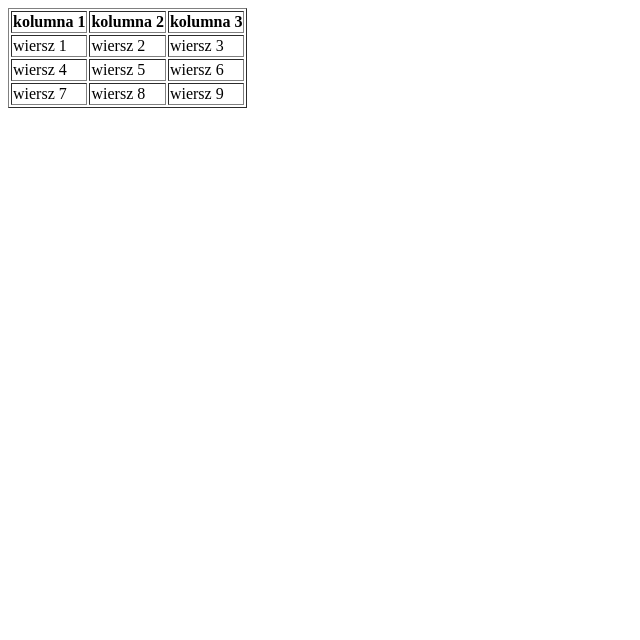
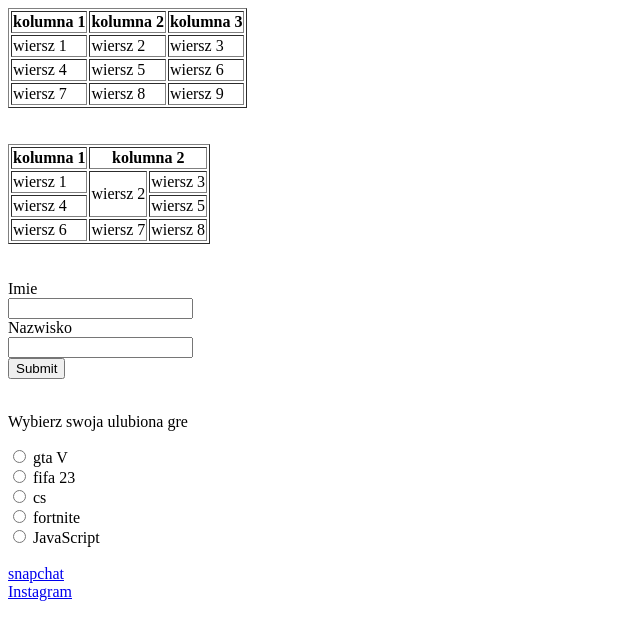
Before and after one commit to logic536/html-prework, a plain HTML site: page index.html in a window 1280 px wide. Shown: the whole page, without its empty margins (0-640 px from the left). Drawn offline with Linux system fonts and the light colour scheme.

Commit message:
first commit

```diff
--- a/index.html
+++ b/index.html
@@ -34,5 +34,57 @@
             </tr>
      </tbody>
     </table>
+<br><br>
+<table border="1">
+    <thead>
+        <tr>
+            <th >kolumna 1</th>
+            <th colspan="2">kolumna 2</th>
+        </tr>
+    </thead>
+    <tbody>
+        <tr>
+            <td>wiersz 1</td>
+            <td rowspan="2">wiersz 2</td>
+            <td>wiersz 3</td>
+
+        </tr>
+        <tr>
+            <td>wiersz 4</td>
+            <td>wiersz 5</td>
+        </tr>
+        <tr>
+            <td>wiersz 6</td>
+            <td>wiersz 7</td>
+            <td>wiersz 8</td>
+        </tr>
+    </tbody>
+</table>
+<br><br>
+<form>
+    <label for="fname">Imie </label><br>
+    <input type="text" id="fname" name="fname"><br>
+    <label for="lname">Nazwisko</label><br>
+    <input type="text" id="lname" name="lname"><br>
+    <input type="submit" value="Submit">
+  </form><br>
+
+  <p>Wybierz swoja ulubiona gre</p>
+
+  <form>
+    <input type="radio" id="gta V" name="fav_gra" value="gta V">
+    <label for="gta V">gta V</label><br>
+    <input type="radio" id="fifa 23" name="fav_gra" value="fifa 23">
+    <label for="fifa 23">fifa 23</label><br>
+    <input type="radio" id="cs" name="fav_gra" value="cs">
+    <label for="cs">cs</label> <br>
+    <input type="radio" id="fortnite" name="fav_gra" value="fortnite">
+    <label for="fortnite">fortnite</label> <br>
+    <input type="radio" id="javascript" name="fav_gra" value="JavaScript">
+    <label for="javascript">JavaScript</label> <br>
+  </form><br>
+
+  <a href="https://www.snapchat.com/">snapchat</a><br>
+  <a href="https://www.instagram.com/">Instagram</a>
 </body>
 </html>
--- /dev/null
+++ b/style.css
@@ -0,0 +1,3 @@
+.display-block{
+    display:block;
+}
```
Also changed, not shown: display.html (added, +28 -0 lines), zdjecie.png (added).
